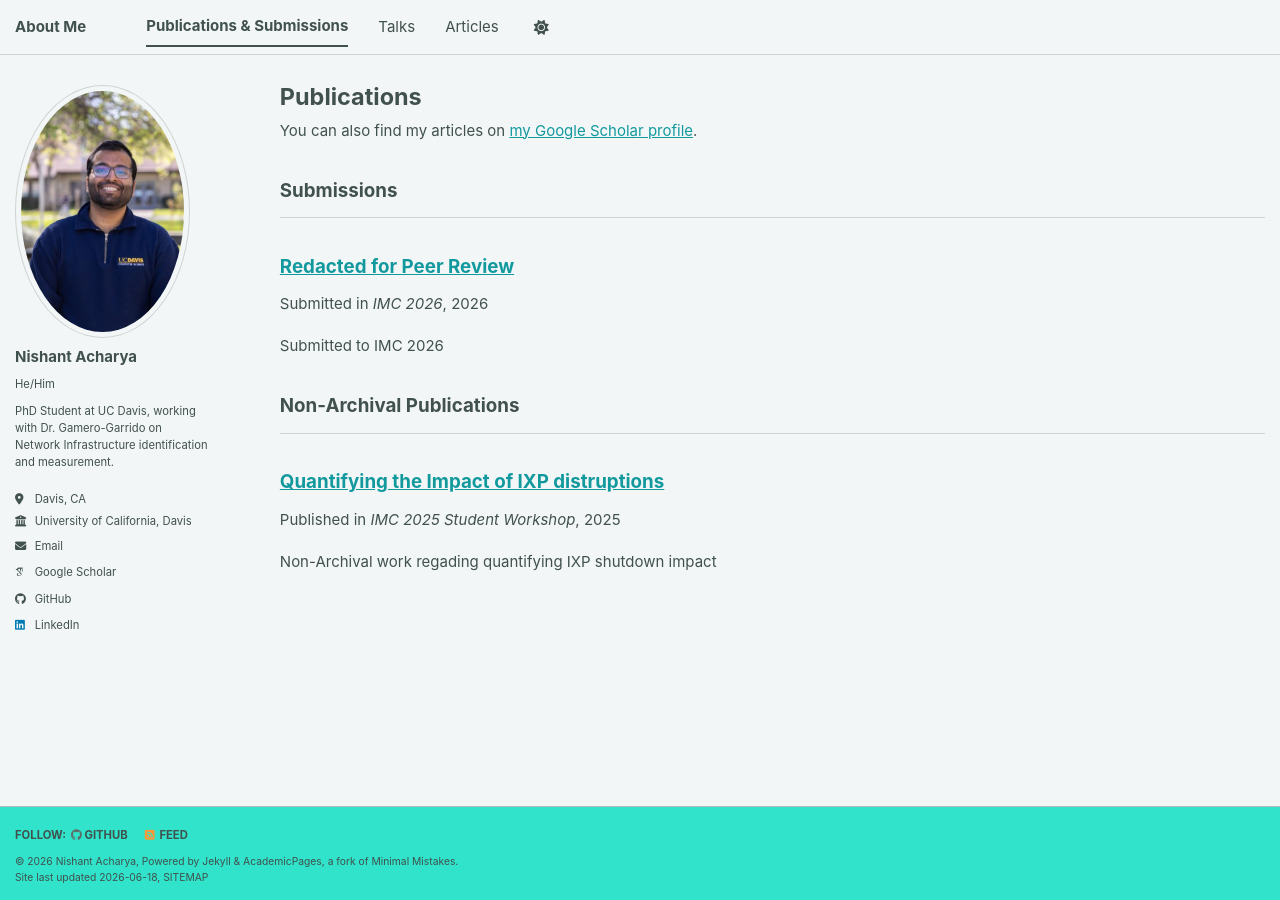
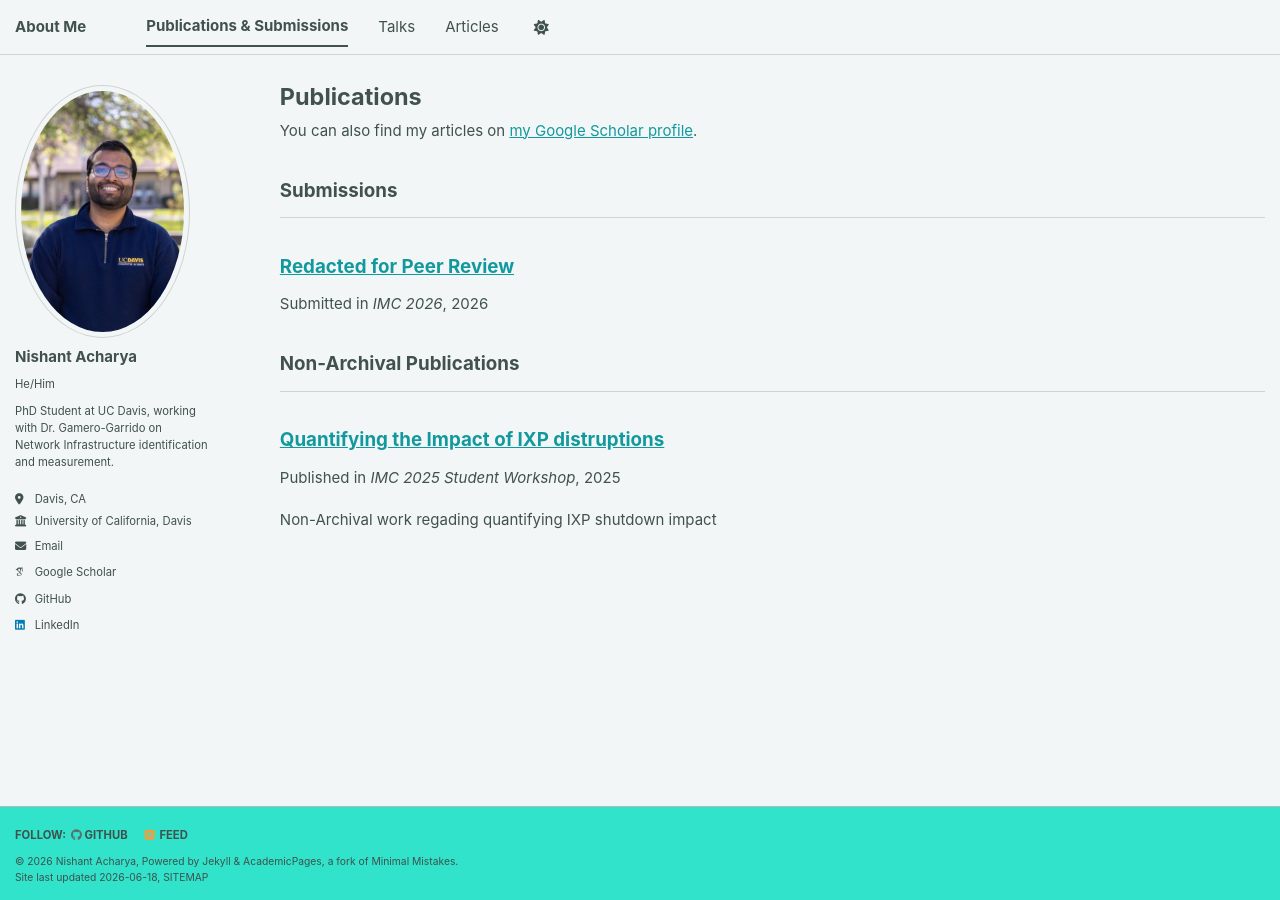
Before and after one commit to NishantAcharya/Nishant.github.io, a Jekyll site: the page built from _pages/publications.html, in a window 1280 px wide. Built offline with Jekyll 4.4.1, drawn with Linux system fonts in a browser that asks for light colours; some web fonts are replaced; a script bundle is joined from its source files by our own code; library files that are not in the unit come from our copies.

Commit message:
Updated redacted

```diff
--- a/_publications/2026-06-25-redacted.md
+++ b/_publications/2026-06-25-redacted.md
@@ -3,7 +3,7 @@ title: "Redacted for Peer Review"
 collection: publications
 category: submissions
 permalink: /publication/redacted-for-peer-review
-excerpt: 'Submitted to IMC 2026'
+excerpt:
 date: 2026-04-22
 venue: 'IMC 2026'
 slidesurl:
```
